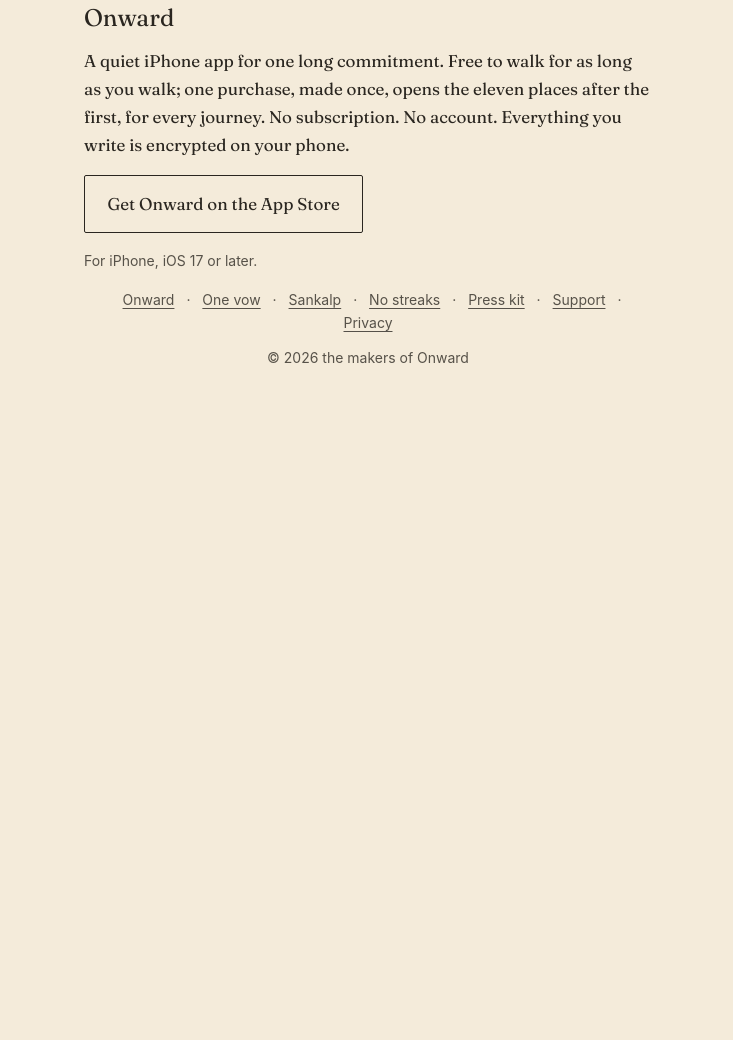
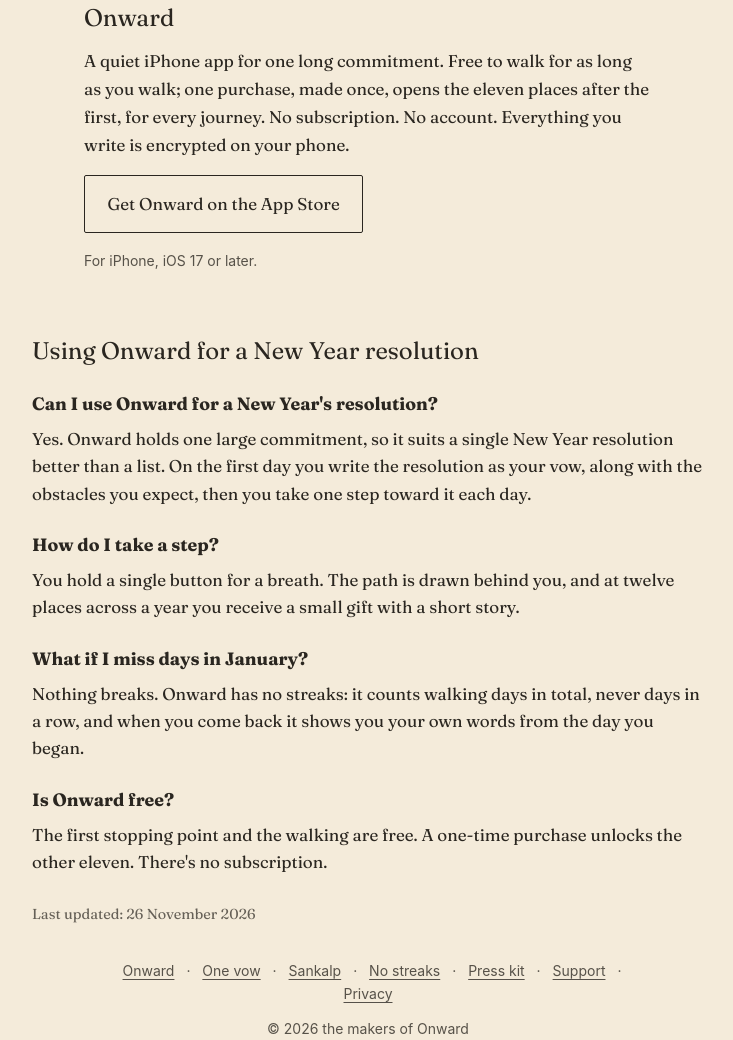
Before and after one commit to dmaulikr/dmaulikr.github.io, a plain HTML site: page onward/one-vow/index.html in a window 1280 px wide. Shown: the part 1022-2062 px from the top of the page, without its empty margins (272-1005 px from the left). Before the commit the page ends 1391 px from the top, so only its background shows below. Drawn offline with Linux system fonts and the light colour scheme.

Commit message:
Onward one-vow page: New Year resolution answers

```diff
--- a/onward/one-vow/index.html
+++ b/onward/one-vow/index.html
@@ -23,6 +23,7 @@
 
 <link rel="preload" href="../assets/Fraunces-Regular.ttf" as="font" type="font/ttf" crossorigin>
 <link rel="stylesheet" href="../assets/onward.css">
+<script type="application/ld+json">{"@context": "https://schema.org", "@type": "FAQPage", "mainEntity": [{"@type": "Question", "name": "Can I use Onward for a New Year's resolution?", "acceptedAnswer": {"@type": "Answer", "text": "Yes. Onward holds one large commitment, so it suits a single New Year resolution better than a list. On the first day you write the resolution as your vow, along with the obstacles you expect, then you take one step toward it each day."}}, {"@type": "Question", "name": "How do I take a step?", "acceptedAnswer": {"@type": "Answer", "text": "You hold a single button for a breath. The path is drawn behind you, and at twelve places across a year you receive a small gift with a short story."}}, {"@type": "Question", "name": "What if I miss days in January?", "acceptedAnswer": {"@type": "Answer", "text": "Nothing breaks. Onward has no streaks: it counts walking days in total, never days in a row, and when you come back it shows you your own words from the day you began."}}, {"@type": "Question", "name": "Is Onward free?", "acceptedAnswer": {"@type": "Answer", "text": "The first stopping point and the walking are free. A one-time purchase unlocks the other eleven. There's no subscription."}}]}</script>
 </head>
 <body>
 
@@ -57,6 +58,20 @@
     <p><a class="get" href="https://apps.apple.com/app/id6825297435">Get Onward on the App Store</a></p>
     <p class="small">For iPhone, iOS 17 or later.</p>
   </section>
+<!-- aeo:faq -->
+<style>.aeo-faq{max-width:720px;margin:64px auto 32px;padding:0 24px;text-align:left}.aeo-faq h2{margin:0 0 8px}.aeo-faq h3{margin:24px 0 6px;font-size:1.05em}.aeo-faq p{margin:0;line-height:1.6}.aeo-faq .aeo-updated{margin-top:28px;font-size:.85em;opacity:.7}</style>
+<section class="aeo-faq" id="questions" aria-labelledby="aeo-faq-h">
+  <h2 id="aeo-faq-h">Using Onward for a New Year resolution</h2>
+  <h3>Can I use Onward for a New Year&#x27;s resolution?</h3>
+  <p>Yes. Onward holds one large commitment, so it suits a single New Year resolution better than a list. On the first day you write the resolution as your vow, along with the obstacles you expect, then you take one step toward it each day.</p>
+  <h3>How do I take a step?</h3>
+  <p>You hold a single button for a breath. The path is drawn behind you, and at twelve places across a year you receive a small gift with a short story.</p>
+  <h3>What if I miss days in January?</h3>
+  <p>Nothing breaks. Onward has no streaks: it counts walking days in total, never days in a row, and when you come back it shows you your own words from the day you began.</p>
+  <h3>Is Onward free?</h3>
+  <p>The first stopping point and the walking are free. A one-time purchase unlocks the other eleven. There&#x27;s no subscription.</p>
+  <p class="aeo-updated">Last updated: 26 November 2026</p>
+</section>
 </main>
 
 <footer class="column">
```
